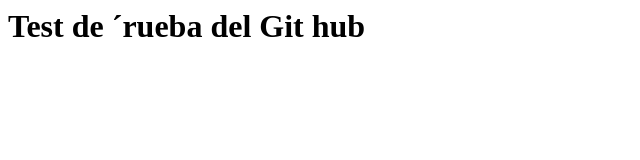
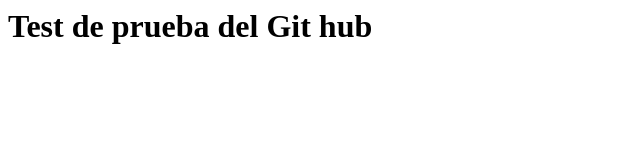
Before and after one commit to AlejaRairan/new-repo, a plain HTML site: page index.html in a window 1280 px wide. Shown: the whole page, without its empty margins (0-640 px from the left). Drawn offline with Linux system fonts and the light colour scheme.

Commit message:
Update index.html

```diff
--- a/index.html
+++ b/index.html
@@ -1 +1 @@
-<h1>Test de ´rueba del Git hub</h1>
+<h1>Test de prueba del Git hub</h1>
```
